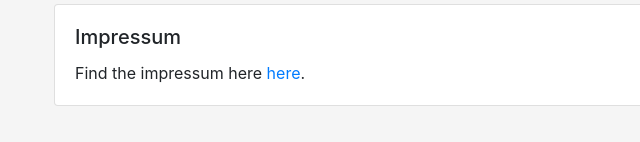
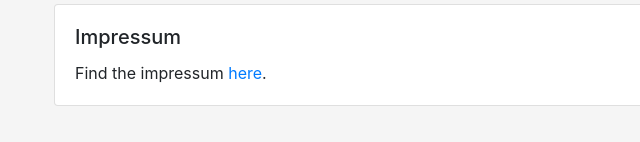
Before and after one commit to DeadlineAPI/Schema, a plain HTML site: page index.html in a window 1280 px wide. Shown: the part 618-760 px from the top of the page, 0-640 px from the left. Drawn offline with nearby package versions, Linux system fonts and the light colour scheme.

Commit message:
Fix link

```diff
--- a/index.html
+++ b/index.html
@@ -87,7 +87,7 @@
 <div class="card" style="width: 100%;">
   <div class="card-body">
     <h5 class="card-title">Impressum</h5>
-    <p class="card-text">Find the impressum here <a href="https://deadlineapi.org/impressum/">here</a>.</p>
+    <p class="card-text">Find the impressum <a href="https://deadlineapi.org/impressum/">here</a>.</p>
   </div>
 </div>
 </body>
```
